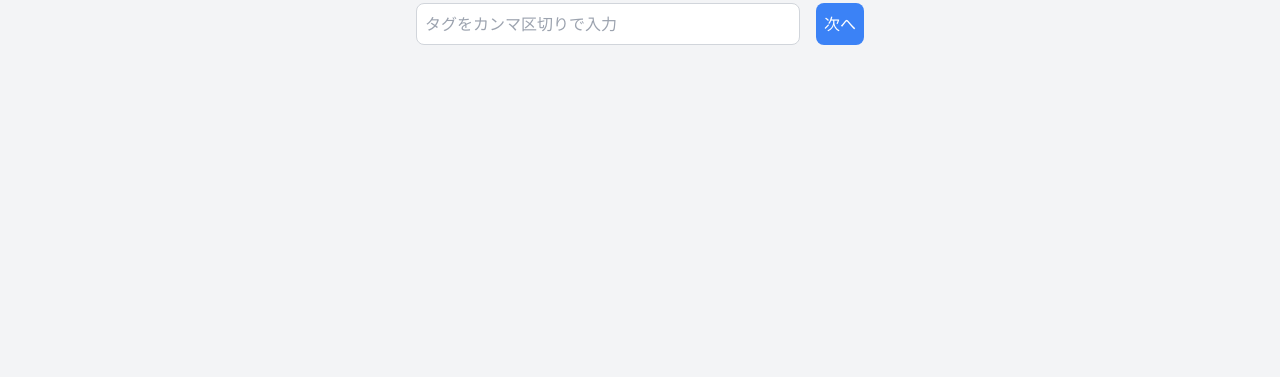
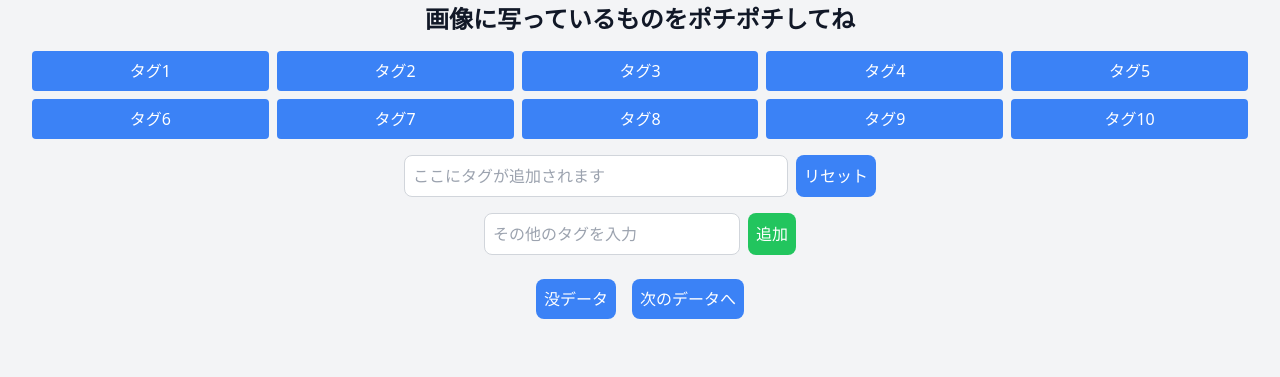
Before and after one commit to Yumekawa-chan/hsi-annotation, a Flask app: template templates/index.html in a window 1280 px wide. Shown: the part 423-800 px from the top of the page. Run offline with Flask 3, Linux system fonts and the light colour scheme; the template is opened without the code that fills it, so the values that code supplies are empty; parts of the project's set-up code (start-up, migrations or seed data) failed here and were passed over.

Commit message:
ボタン

```diff
--- a/static/css/output.css
+++ b/static/css/output.css
@@ -597,6 +597,10 @@ video {
   margin-right: auto;
 }
 
+.mb-4 {
+  margin-bottom: 1rem;
+}
+
 .mb-6 {
   margin-bottom: 1.5rem;
 }
@@ -605,12 +609,20 @@ video {
   margin-bottom: 2rem;
 }
 
-.ml-4 {
-  margin-left: 1rem;
+.ml-2 {
+  margin-left: 0.5rem;
 }
 
 .flex {
   display: flex;
+}
+
+.grid {
+  display: grid;
+}
+
+.w-64 {
+  width: 16rem;
 }
 
 .w-96 {
@@ -621,8 +633,26 @@ video {
   max-width: 28rem;
 }
 
+.grid-cols-5 {
+  grid-template-columns: repeat(5, minmax(0, 1fr));
+}
+
 .justify-center {
   justify-content: center;
+}
+
+.gap-2 {
+  gap: 0.5rem;
+}
+
+.space-x-4 > :not([hidden]) ~ :not([hidden]) {
+  --tw-space-x-reverse: 0;
+  margin-right: calc(1rem * var(--tw-space-x-reverse));
+  margin-left: calc(1rem * calc(1 - var(--tw-space-x-reverse)));
+}
+
+.rounded {
+  border-radius: 0.25rem;
 }
 
 .rounded-lg {
@@ -648,6 +678,16 @@ video {
   background-color: rgb(243 244 246 / var(--tw-bg-opacity));
 }
 
+.bg-green-500 {
+  --tw-bg-opacity: 1;
+  background-color: rgb(34 197 94 / var(--tw-bg-opacity));
+}
+
+.bg-red-500 {
+  --tw-bg-opacity: 1;
+  background-color: rgb(239 68 68 / var(--tw-bg-opacity));
+}
+
 .p-2 {
   padding: 0.5rem;
 }
@@ -656,12 +696,27 @@ video {
   padding: 2rem;
 }
 
+.px-4 {
+  padding-left: 1rem;
+  padding-right: 1rem;
+}
+
+.py-2 {
+  padding-top: 0.5rem;
+  padding-bottom: 0.5rem;
+}
+
 .text-center {
   text-align: center;
 }
 
 .font-sans {
   font-family: ui-sans-serif, system-ui, sans-serif, "Apple Color Emoji", "Segoe UI Emoji", "Segoe UI Symbol", "Noto Color Emoji";
+}
+
+.text-2xl {
+  font-size: 1.5rem;
+  line-height: 2rem;
 }
 
 .text-3xl {
@@ -676,6 +731,11 @@ video {
 .text-gray-900 {
   --tw-text-opacity: 1;
   color: rgb(17 24 39 / var(--tw-text-opacity));
+}
+
+.text-red-500 {
+  --tw-text-opacity: 1;
+  color: rgb(239 68 68 / var(--tw-text-opacity));
 }
 
 .text-white {
@@ -693,3 +753,13 @@ video {
   --tw-bg-opacity: 1;
   background-color: rgb(37 99 235 / var(--tw-bg-opacity));
 }
+
+.hover\:bg-green-600:hover {
+  --tw-bg-opacity: 1;
+  background-color: rgb(22 163 74 / var(--tw-bg-opacity));
+}
+
+.hover\:bg-red-600:hover {
+  --tw-bg-opacity: 1;
+  background-color: rgb(220 38 38 / var(--tw-bg-opacity));
+}
--- a/templates/index.html
+++ b/templates/index.html
@@ -16,27 +16,103 @@
             <img id="image" src="" alt="Image" class="max-w-md border border-gray-300 shadow-md rounded-lg">
         </div>
 
-        <div id="annotation-form" class="flex justify-center">
-            <input type="text" id="tags-input" class="p-2 border border-gray-300 rounded-lg w-96"
-                placeholder="タグをカンマ区切りで入力" />
-            <button id="next-btn" class="ml-4 p-2 bg-blue-500 text-white rounded-lg hover:bg-blue-600">次へ</button>
+        <div class="mb-4 text-center">
+            <h2 class="text-2xl font-bold mb-4">画像に写っているものをポチポチしてね</h2>
+            <div class="grid grid-cols-5 gap-2">
+                <button class="tag-button bg-blue-500 text-white px-4 py-2 rounded" data-tag="tag1">タグ1</button>
+                <button class="tag-button bg-blue-500 text-white px-4 py-2 rounded" data-tag="tag2">タグ2</button>
+                <button class="tag-button bg-blue-500 text-white px-4 py-2 rounded" data-tag="tag3">タグ3</button>
+                <button class="tag-button bg-blue-500 text-white px-4 py-2 rounded" data-tag="tag4">タグ4</button>
+                <button class="tag-button bg-blue-500 text-white px-4 py-2 rounded" data-tag="tag5">タグ5</button>
+                <button class="tag-button bg-blue-500 text-white px-4 py-2 rounded" data-tag="tag6">タグ6</button>
+                <button class="tag-button bg-blue-500 text-white px-4 py-2 rounded" data-tag="tag7">タグ7</button>
+                <button class="tag-button bg-blue-500 text-white px-4 py-2 rounded" data-tag="tag8">タグ8</button>
+                <button class="tag-button bg-blue-500 text-white px-4 py-2 rounded" data-tag="tag9">タグ9</button>
+                <button class="tag-button bg-blue-500 text-white px-4 py-2 rounded" data-tag="tag10">タグ10</button>
+            </div>
         </div>
+
+        <div id="annotation-form" class="flex justify-center mb-4 space-x-2">
+            <input type="text" id="tags-input" class="p-2 border border-gray-300 rounded-lg w-96" readonly
+                placeholder="ここにタグが追加されます" />
+            <button id="reset-btn" class="p-2 ml-2 bg-blue-500 text-white rounded-lg hover:bg-gray-600">リセット</button>
+        </div>
+
+        <div class="flex justify-center mb-6">
+            <input type="text" id="other-tag-input" class="p-2 border border-gray-300 rounded-lg w-64"
+                placeholder="その他のタグを入力" />
+            <button id="add-other-tag-btn"
+                class="ml-2 p-2 bg-green-500 text-white rounded-lg hover:bg-green-600">追加</button>
+        </div>
+
+        <div id="error-message" class="text-red-500 text-center"></div>
+
+        <div class="flex justify-center space-x-4">
+            <button id="reject-btn" class="p-2 bg-blue-500 text-white rounded-lg hover:bg-blue-600">没データ</button>
+            <button id="next-btn" class="p-2 bg-blue-500 text-white rounded-lg hover:bg-blue-600">次のデータへ</button>
+        </div>
+
     </div>
 
     <script>
         const images = JSON.parse('{{ image_files | tojson | safe }}');
         let currentIndex = 0;
+        let tagsArray = [];
 
-        // ページロード時に最初の画像を読み込む
         window.onload = function () {
             document.getElementById('image').src = `/static/images/${images[currentIndex]}`;
         };
 
-        document.getElementById('next-btn').addEventListener('click', async function () {
-            const tagsInput = document.getElementById('tags-input').value;
+        document.querySelectorAll('.tag-button').forEach(button => {
+            button.addEventListener('click', function () {
+                const tag = this.getAttribute('data-tag');
+                if (!tagsArray.includes(tag)) {
+                    tagsArray.push(tag);
+                    updateTagsInput();
+                }
+            });
+        });
+
+        document.getElementById('add-other-tag-btn').addEventListener('click', function () {
+            const otherTag = document.getElementById('other-tag-input').value.trim();
+            const errorMessage = document.getElementById('error-message');
+            errorMessage.textContent = '';
+
+            if (otherTag !== otherTag.toLowerCase()) {
+                errorMessage.textContent = 'タグは小文字で入力してください。';
+            } else if (otherTag.endsWith('s')) {
+                errorMessage.textContent = 'タグは単数形で入力してください。';
+            } else if (otherTag && !tagsArray.includes(otherTag)) {
+                tagsArray.push(otherTag);
+                updateTagsInput();
+                document.getElementById('other-tag-input').value = '';
+            }
+        });
+
+        document.getElementById('reset-btn').addEventListener('click', function () {
+            tagsArray = [];
+            updateTagsInput();
+        });
+
+        function updateTagsInput() {
+            document.getElementById('tags-input').value = tagsArray.join(', ');
+        }
+
+        document.getElementById('reject-btn').addEventListener('click', function () {
+            const confirmation = confirm('本当に没データですか？');
+            if (confirmation) {
+                tagsArray = ['False'];
+                proceedToNext();
+            }
+        });
+
+        document.getElementById('next-btn').addEventListener('click', function () {
+            proceedToNext();
+        });
+
+        async function proceedToNext() {
             const currentImage = images[currentIndex];
 
-            // タグを保存するためにAPIにリクエストを送る
             const response = await fetch('/save_annotations', {
                 method: 'POST',
                 headers: {
@@ -44,7 +120,7 @@
                 },
                 body: JSON.stringify({
                     data_name: currentImage,
-                    tags: tagsInput.split(',')
+                    tags: tagsArray
                 })
             });
 
@@ -54,11 +130,11 @@
                     alert('全ての画像のアノテーションが完了しました！');
                     return;
                 }
-                // 次の画像に切り替える
                 document.getElementById('image').src = `/static/images/${images[currentIndex]}`;
-                document.getElementById('tags-input').value = '';
+                tagsArray = [];
+                updateTagsInput();
             }
-        });
+        }
     </script>
 </body>
 
```
